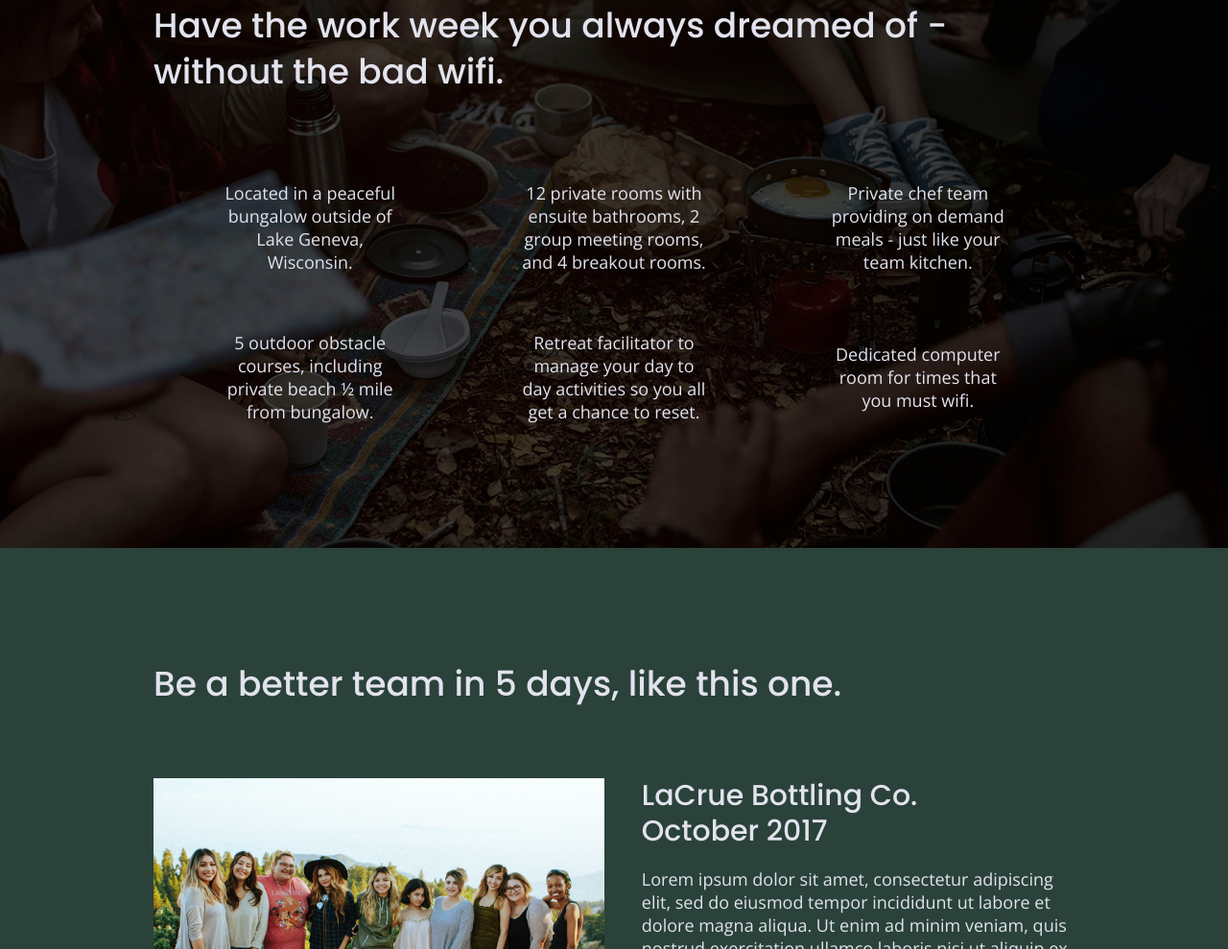
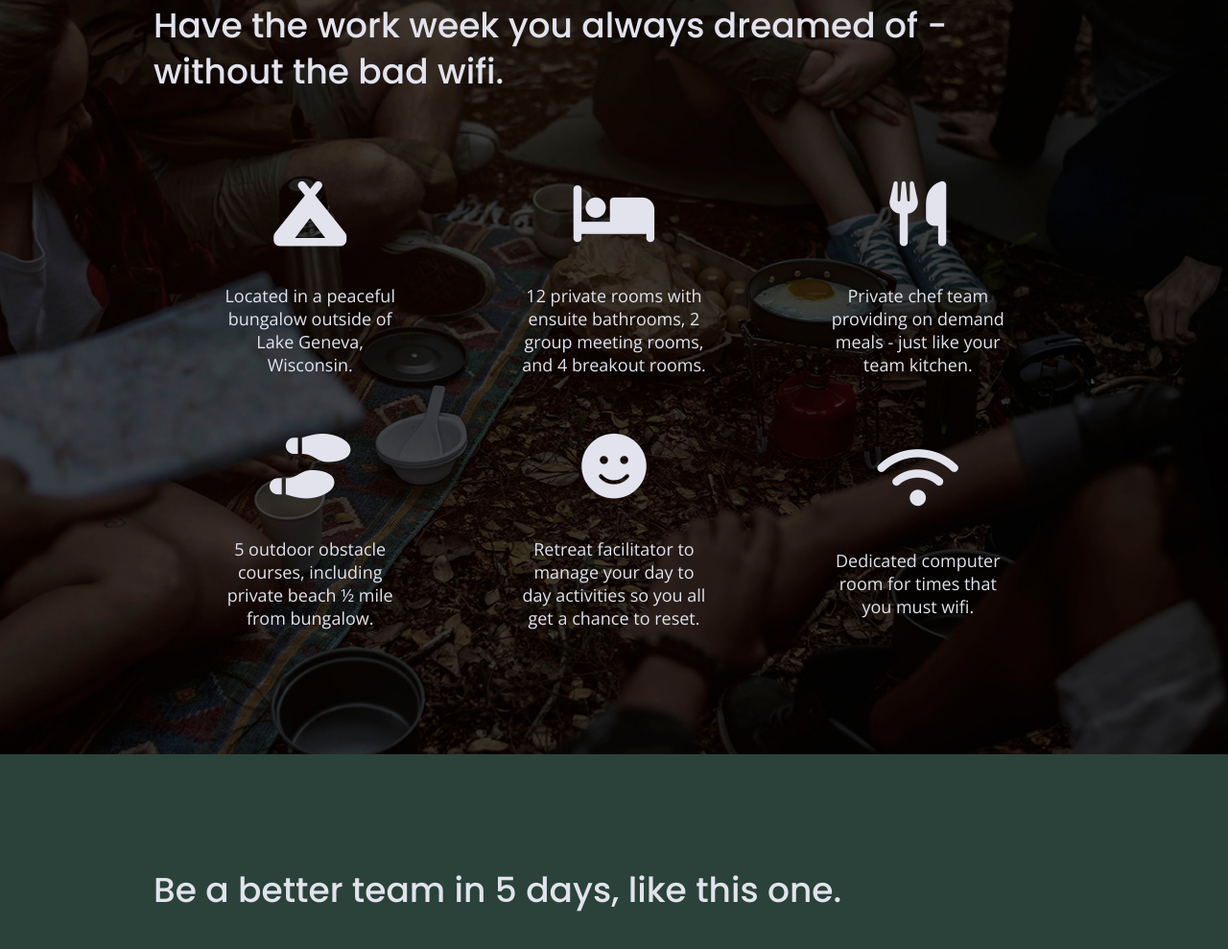
Before and after one commit to jesicachaya/unplugged-retreat, a website built with Parcel: page index.html in a window 1280 px wide. Shown: the part 1094-2083 px from the top of the page at 96% size. Built offline with nearby package versions, Linux system fonts and the light colour scheme.

Commit message:
Added Font Awesome ssource in all HTML files and added icons to Homepage

```diff
--- a/css/main.css
+++ b/css/main.css
@@ -341,6 +341,10 @@ input[type=button] {
   text-align: center;
 }
 
+.features i {
+	font-size: 3.75em;
+  margin-bottom: 40px;
+}
 
 
 /* Reviews */
--- a/index.html
+++ b/index.html
@@ -18,6 +18,8 @@
 
   <link rel="stylesheet" href="css/normalize.css">
   <link rel="stylesheet" href="css/main.css">
+  <script src="https://kit.fontawesome.com/32962f7a99.js" crossorigin="anonymous"></script>
+
   <!-- Google Fonts -->
   <link href="https://fonts.googleapis.com/css?family=Open+Sans:400,700|Poppins:500,700" rel="stylesheet">
 
@@ -79,34 +81,34 @@
 
         <div class="features-items">
           <article>
-            <p class="tent-icon"></p>
+            <p class="tent-icon"><i class="fas fa-campground"></i></p>
             <p class="features-item-description">Located in a peaceful bungalow outside of Lake Geneva, Wisconsin.</p>
           </article>
 
           <article>
-            <p class="bed-icon"></p>
+            <p class="bed-icon"><i class="fas fa-bed"></i></p>
             <p class="features-item-description">12 private rooms with ensuite bathrooms, 2 group meeting rooms, and 4 breakout rooms.</p>
           </article>
 
           <article>
-            <p class="utensils-icon"></p>
+            <p class="utensils-icon"><i class="fas fa-utensils"></i></p>
             <p class="features-item-description">Private chef team providing on demand meals - just like your team kitchen.</p>
           </article>
 
           <article>
-            <p class="shoes-icon"></p>
+            <p class="shoes-icon"><i class="fas fa-shoe-prints"></i></p>
             <p class="features-item-description">5 outdoor obstacle courses, including private beach ½ mile from
               bungalow.</p>
           </article>
 
           <article>
-            <p class="smile-icon"></p>
+            <p class="smile-icon"><i class="fas fa-smile"></i></p>
             <p class="features-item-description">Retreat facilitator to manage your day to day activities so you all get
               a chance to reset.</p>
           </article>
 
           <article>
-            <p class="wifi-icon"></p>
+            <p class="wifi-icon"><i class="fas fa-wifi"></i></p>
             <p class="features-item-description">Dedicated computer room for times that you must wifi.</p>
           </article>
         </div>
```
Also changed, not shown: about/index.html (+2 -0 lines), faq/index.html (+2 -0 lines).
